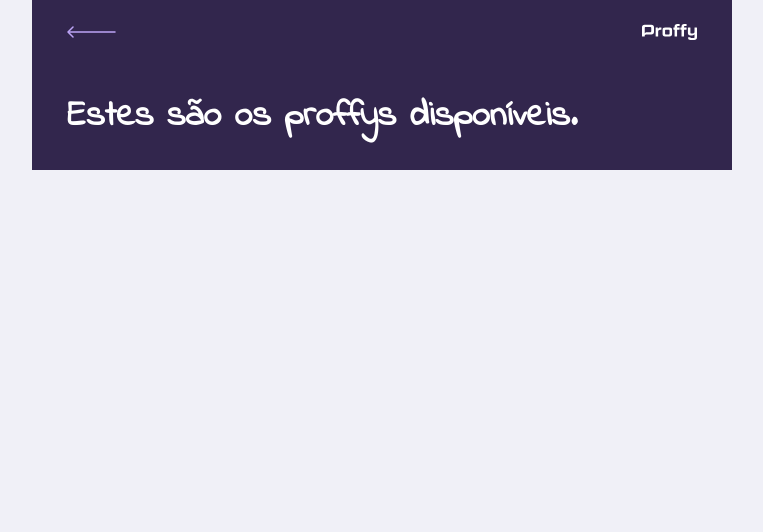
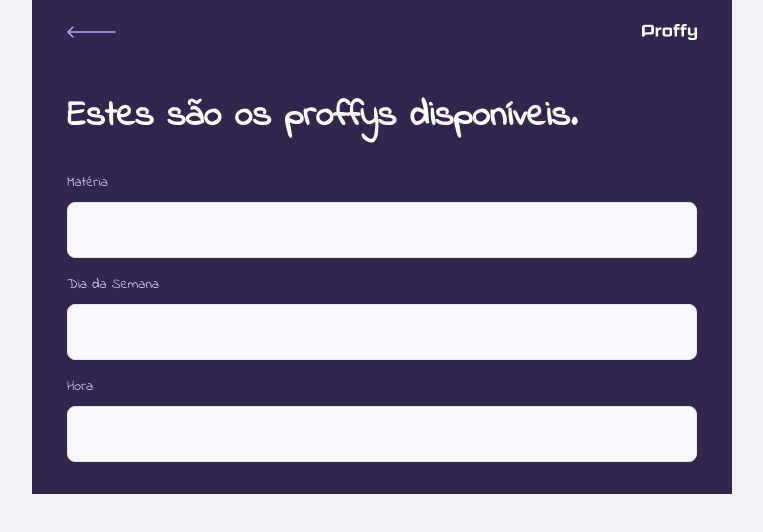
Before and after one commit to rapharenatoo/proffy, a React (Create React App) app: page /study in a window 1280 px wide. Shown: the top 532 px of the page, without its empty margins (258-1021 px from the left). Built offline with nearby package versions, Linux system fonts and the light colour scheme; the HTML template or start-up script is replaced by a standard one; a web font is replaced by a local one.

Commit message:
add Form e Style no TeacheList

```diff
--- a/src/components/PageHeader/index.tsx
+++ b/src/components/PageHeader/index.tsx
@@ -27,6 +27,7 @@
       </div>
       <div className="header-content">
         <strong>{props.title}</strong>
+        {props.children}
       </div>
     </header>
   );
--- a/src/pages/TeacherList/index.tsx
+++ b/src/pages/TeacherList/index.tsx
@@ -5,7 +5,24 @@
 function TeacherList() {
   return (
     <div id="page-teacher-list" className="container">
-      <PageHeader title="Estes são os proffys disponíveis." />
+      <PageHeader title="Estes são os proffys disponíveis.">
+        <form id="search-teachers">
+          <div className="input-block">
+            <label htmlFor="subject">Matéria</label>
+            <input type="text" id="subject" />
+          </div>
+
+          <div className="input-block">
+            <label htmlFor="week_day">Dia da Semana</label>
+            <input type="text" id="subject" />
+          </div>
+
+          <div className="input-block">
+            <label htmlFor="time">Hora</label>
+            <input type="text" id="subject" />
+          </div>
+        </form>
+      </PageHeader>
     </div>
   )
 }
--- a/src/pages/TeacherList/styles.css
+++ b/src/pages/TeacherList/styles.css
@@ -44,3 +44,50 @@
   line-height: 4.2rem;
   color: var(--color-title-in-primary);
 }
+
+#search-teachers {
+  margin-top: 3.2rem;
+}
+
+#search-teachers label {
+  color: var(--color-text-in-primary);
+}
+
+#search-teachers .input-block {
+  position: relative;
+}
+
+/*O '+' faz pegar todos os inputs menos o primeiro, */
+
+/* pois não tem um input antes do primeiro*/
+
+#search-teachers .input-block+.input-block {
+  margin-top: 1.4rem;
+}
+
+#search-teachers .input-block label {
+  font-size: 1.4rem;
+}
+
+#search-teachers .input-block input {
+  width: 100%;
+  height: 5.6rem;
+  margin-top: 0.8rem;
+  border-radius: 0.8rem;
+  background: var(--color-input-background);
+  border: 1px solid var(--color-line-in-white);
+  outline: 0;
+  padding: 0 1.6rem;
+  font: 1.6rem Indie Flower;
+}
+
+#search-teachers .input-block:focus-within::after {
+  width: calc(100% - 3.2rem);
+  height: 2px;
+  content: '';
+  background: var(--color-primary-light);
+  position: absolute;
+  left: 1.6rem;
+  right: 1.6rem;
+  bottom: 0;
+}
```
